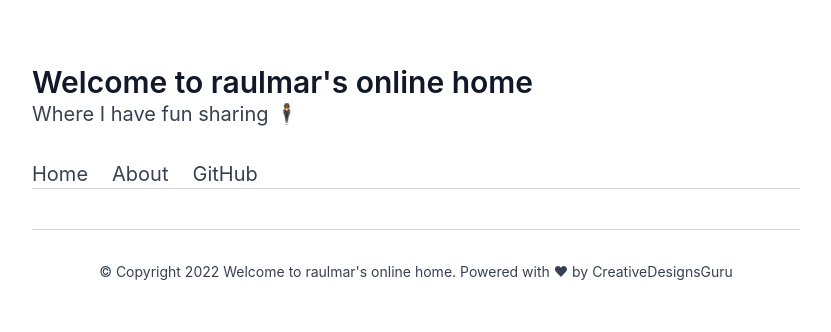
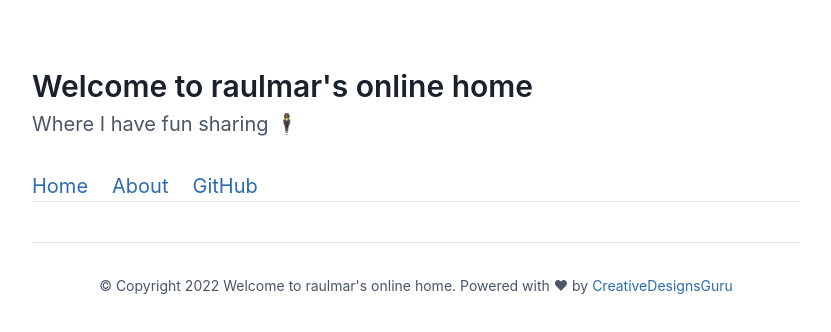
Before and after one commit to raulmar0/rm-site-v1, a Next.js app: page / in a window 1280 px wide. Shown: the top 332 px of the page, without its empty margins (224-1055 px from the left). Built offline with nearby package versions, Linux system fonts and the light colour scheme.

Commit message:
Styled-jsx configurado con post-css

```diff
--- a/package.json
+++ b/package.json
@@ -12,12 +12,11 @@
     "next": "12.2.2",
     "react": "18.2.0",
     "react-dom": "18.2.0",
-    "styled-jsx": "^5.0.2"
+    "styled-jsx-plugin-postcss": "^4.0.1"
   },
   "devDependencies": {
     "@types/node": "^18.0.6",
     "@types/react": "^18.0.15",
-    "@types/styled-jsx": "^3.4.4",
     "autoprefixer": "^10.4.7",
     "eslint": "8.20.0",
     "eslint-config-next": "12.2.2",
--- a/styles/globals.css
+++ b/styles/globals.css
@@ -11,8 +11,11 @@ body {
 }
 
 a {
-  color: inherit;
-  text-decoration: none;
+  @apply text-blue-700;
+}
+
+a:hover {
+  @apply underline;
 }
 
 * {
--- a/tailwind.config.js
+++ b/tailwind.config.js
@@ -7,7 +7,44 @@ module.exports = {
     // be as specific as possible with your content configuration.
   ],
   theme: {
-    extend: {},
+    fontSize: {
+      xs: '0.75rem',
+      sm: '0.875rem',
+      base: '1rem',
+      lg: '1.125rem',
+      xl: '1.25rem',
+      '2xl': '1.5rem',
+      '3xl': '1.875rem',
+      '4xl': '2.25rem',
+      '5xl': '3rem',
+      '6xl': '4rem',
+    },
+    extend: {
+      colors: {
+        gray: {
+          100: '#f7fafc',
+          200: '#edf2f7',
+          300: '#e2e8f0',
+          400: '#cbd5e0',
+          500: '#a0aec0',
+          600: '#718096',
+          700: '#4a5568',
+          800: '#2d3748',
+          900: '#1a202c',
+        },
+        blue: {
+          100: '#ebf8ff',
+          200: '#bee3f8',
+          300: '#90cdf4',
+          400: '#63b3ed',
+          500: '#4299e1',
+          600: '#3182ce',
+          700: '#2b6cb0',
+          800: '#2c5282',
+          900: '#2a4365',
+        },
+      },
+    },
   },
   plugins: [],
 };
```
Also changed, not shown: pages/index.tsx (+3 -4 lines), .babelrc (added), pages/_app.tsx (renamed from pages/_app.js), 1 other file (tests, documents, lock files or other folders).
